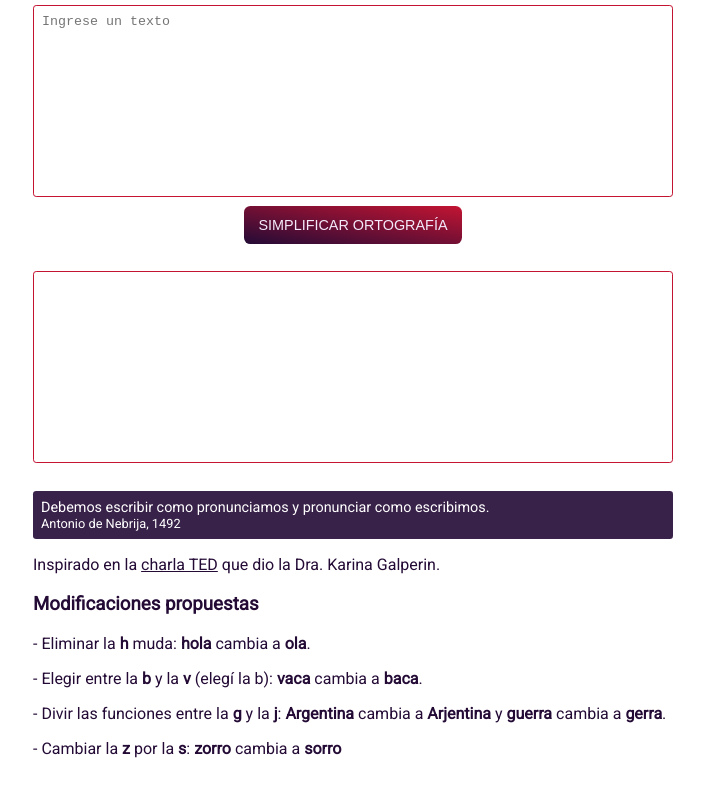
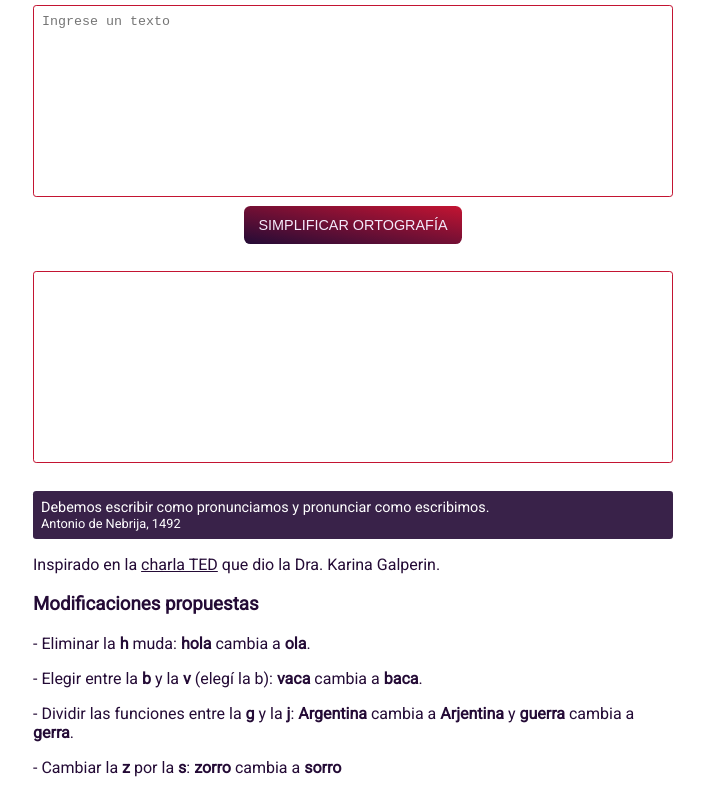
Before and after one commit to victorze-fun/nueba-ortografia, a website: page index.html in a window 1280 px wide. Shown: the part 70-863 px from the top of the page, without its empty margins (287-991 px from the left). Drawn offline with Linux system fonts and the light colour scheme.

Commit message:
Fix grammar

```diff
--- a/index.html
+++ b/index.html
@@ -45,7 +45,7 @@
         <strong>hola</strong> cambia a <strong>ola</strong>.</p>
         <p>- Elegir entre la <strong>b</strong> y la <strong>v</strong> (elegí la b):
         <strong>vaca</strong> cambia a <strong>baca</strong>.</p>
-        <p>- Divir las funciones entre la <strong>g</strong> y la <strong>j</strong>:
+        <p>- Dividir las funciones entre la <strong>g</strong> y la <strong>j</strong>:
         <strong>Argentina</strong> cambia a <strong>Arjentina</strong> y
         <strong>guerra</strong> cambia a <strong>gerra</strong>.</p>
         <p>- Cambiar la <strong>z</strong> por la <strong>s</strong>:
```
